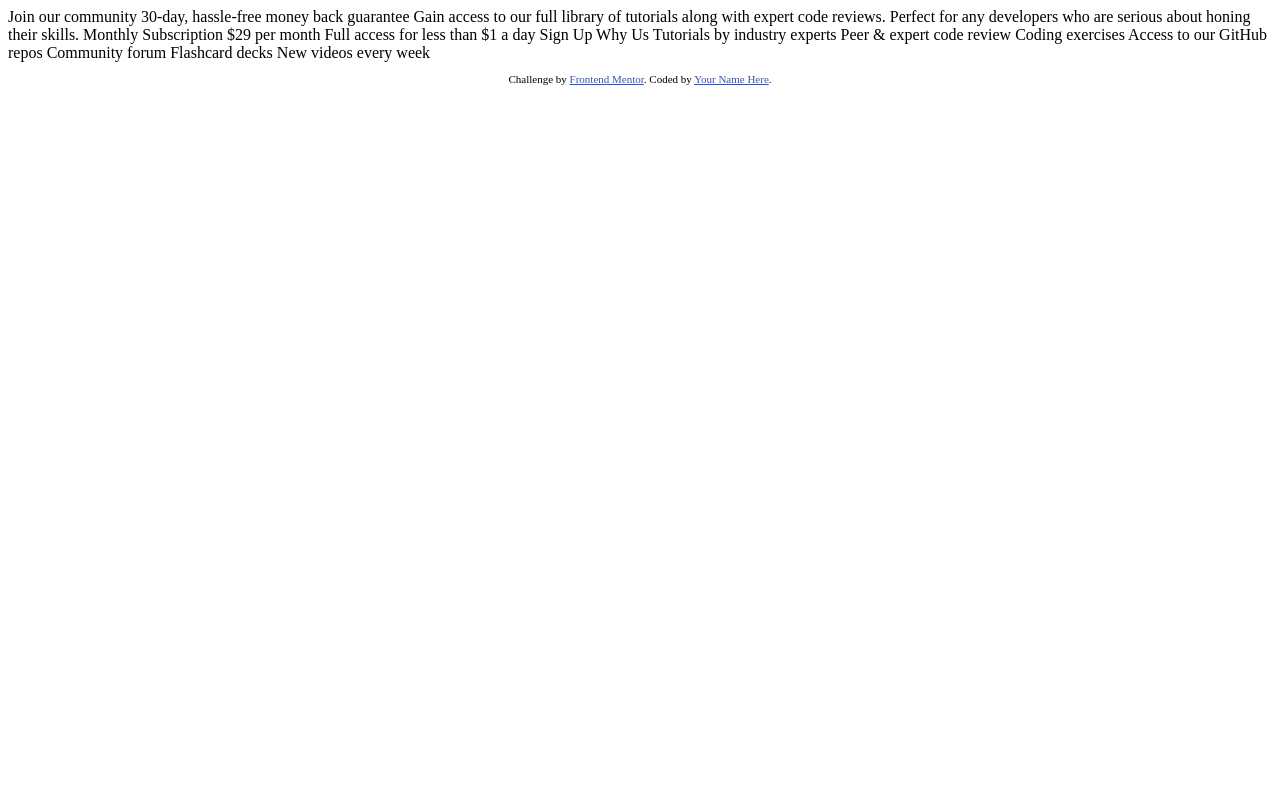
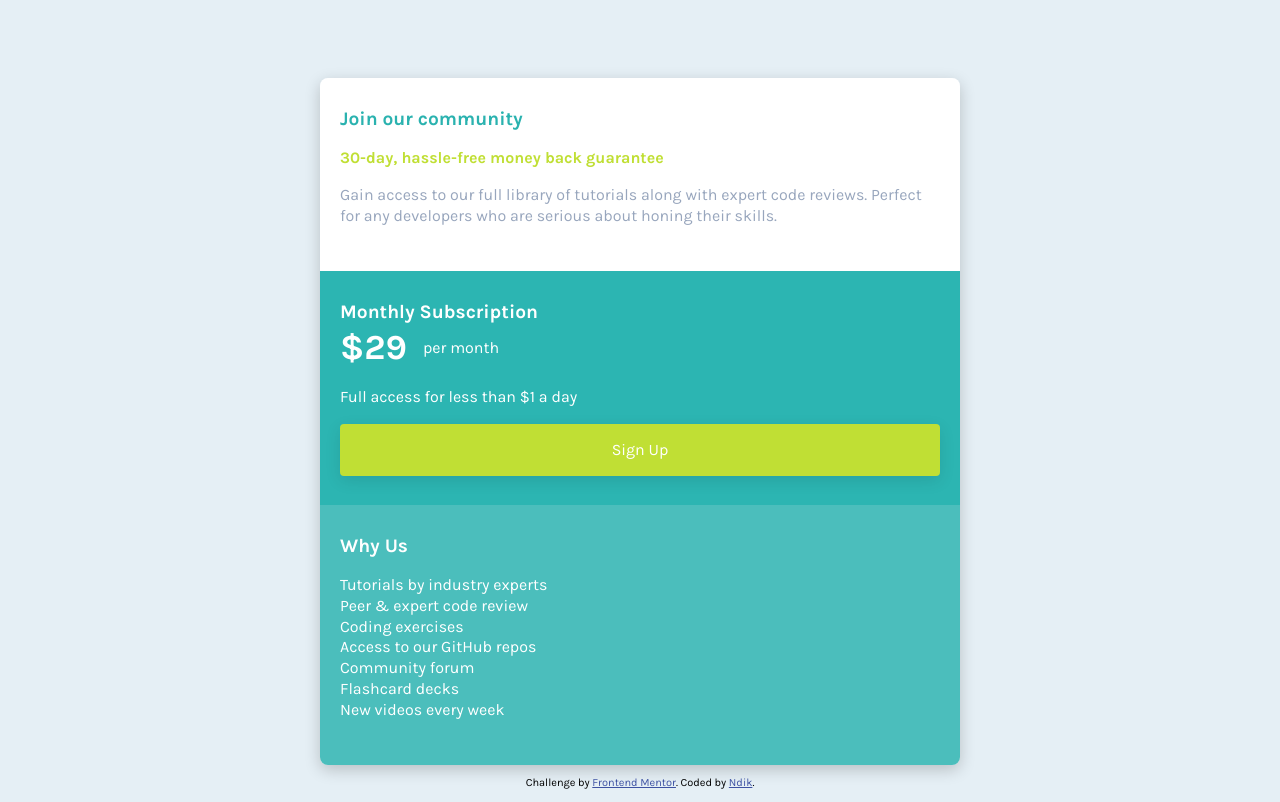
Before and after one commit to andiyuniar/FE_SinglePriceGrid, a plain HTML site: page index.html in a window 1280 px wide. Drawn offline with Linux system fonts and the light colour scheme.

Commit message:
add style

```diff
--- a/index.html
+++ b/index.html
@@ -3,9 +3,10 @@
 <head>
   <meta charset="UTF-8">
   <meta name="viewport" content="width=device-width, initial-scale=1.0"> <!-- displays site properly based on user's device -->
-
   <link rel="icon" type="image/png" sizes="32x32" href="./images/favicon-32x32.png">
-
+  <link rel="preconnect" href="https://fonts.gstatic.com">
+  <link href="https://fonts.googleapis.com/css2?family=Karla:wght@400;700&display=swap" rel="stylesheet">
+  <link rel="stylesheet" href="style.css">
   <title>Frontend Mentor | Single Price Grid Component</title>
 
   <!-- Feel free to remove these styles or customise in your own stylesheet 👍 -->
@@ -15,35 +16,40 @@
   </style>
 </head>
 <body>
-  Join our community
+  <section class='content'>
+    <div class='community'>
+      <h2>Join our community</h2>
+      <h3>30-day, hassle-free money back guarantee</h3>
 
-  30-day, hassle-free money back guarantee
+      <p>Gain access to our full library of tutorials along with expert code reviews.
+      Perfect for any developers who are serious about honing their skills.</p>
+    </div>
+    <div class='subscription'>
+      <h2>Monthly Subscription</h2>
 
-  Gain access to our full library of tutorials along with expert code reviews.
-  Perfect for any developers who are serious about honing their skills.
+      <div class='subscription__price'><span>&dollar;29</span> per month</div>
 
-  Monthly Subscription
+      <p>Full access for less than &dollar;1 a day</p>
 
-  &dollar;29 per month
-
-  Full access for less than &dollar;1 a day
-
-  Sign Up
-
-  Why Us
-
-  Tutorials by industry experts
-  Peer &amp; expert code review
-  Coding exercises
-  Access to our GitHub repos
-  Community forum
-  Flashcard decks
-  New videos every week
-
+      <a href='#'>Sign Up</a>
+    </div>
+    <div class='whyus'>
+      <h2>Why Us</h2>
+      <ul>
+        <li>Tutorials by industry experts</li>
+        <li>Peer &amp; expert code review</li>
+        <li>Coding exercises</li>
+        <li>Access to our GitHub repos</li>
+        <li>Community forum</li>
+        <li>Flashcard decks</li>
+        <li>New videos every week</li>
+      </ul>
+    </div>
+  </section>
   <footer>
     <p class="attribution">
       Challenge by <a href="https://www.frontendmentor.io?ref=challenge" target="_blank">Frontend Mentor</a>.
-      Coded by <a href="#">Your Name Here</a>.
+      Coded by <a href="#">Ndik</a>.
     </p>
   </footer>
 </body>
--- /dev/null
+++ b/style.css
@@ -0,0 +1,109 @@
+html {
+  box-sizing: border-box;
+  font-size: 100%;
+}
+
+*,
+*::before,
+*::after {
+  box-sizing: inherit;
+}
+
+:root {
+  --white: hsl(0, 0%, 100%);
+  --cyan: hsl(179, 62%, 43%);
+  --drkcyan: hsl(179, 61%, 44%);
+  --ltcyan: hsl(179, 47%, 52%);
+  --bryellow: hsl(71, 73%, 54%);
+  --ltgrey: hsl(204, 43%, 93%);
+  --greyblue: hsl(218, 22%, 67%);
+}
+
+body {
+  font-family: "Karla", sans-serif;
+  background-color: var(--ltgrey);
+  line-height: 1.3;
+  padding: 4.4rem 1.8rem 0 1.8rem;
+}
+
+h2 {
+  font-size: 1.2rem;
+  margin-bottom: 0;
+  margin-top: 0;
+}
+
+h3 {
+  font-size: 1rem;
+}
+
+.content {
+  overflow: hidden;
+  max-width: 640px;
+  margin: auto;
+  box-shadow: 0 0.3rem 1rem rgb(0, 0, 0, 0.2);
+  border-radius: 0.5rem;
+}
+
+@media only screen and (min-width: 1440px) {
+  .content {
+    display: grid;
+    grid-template-columns: repeat(2, 1fr);
+    grid-template-rows: repeat(2, auto);
+  }
+  .community {
+    grid-column: 1 / span 2;
+  }
+}
+
+.community {
+  background-color: var(--white);
+  padding: 1.8rem 1.25rem;
+}
+.community h2 {
+  color: var(--cyan);
+}
+.community h3 {
+  font-weight: bold;
+  color: var(--bryellow);
+}
+.community p {
+  color: var(--greyblue);
+}
+
+.subscription {
+  background-color: var(--drkcyan);
+  color: var(--white);
+  padding: 1.8rem 1.25rem;
+}
+.subscription__price {
+  font-weight: normal;
+  display: flex;
+  align-items: center;
+}
+.subscription__price > span {
+  font-size: 2.2rem;
+  font-weight: bold;
+  margin-right: 1rem;
+}
+
+.subscription a {
+  display: block;
+  background-color: var(--bryellow);
+  text-decoration: none;
+  text-align: center;
+  padding: 1rem;
+  color: var(--white);
+  border-radius: 0.25rem;
+  box-shadow: 0 0.3rem 1rem rgb(0, 0, 0, 0.1);
+}
+
+.whyus {
+  background-color: var(--ltcyan);
+  color: var(--white);
+  padding: 1.8rem 1.25rem;
+}
+
+.whyus ul {
+  list-style-type: none;
+  padding-left: 0;
+}
```
Also changed, not shown: 1 other file.
